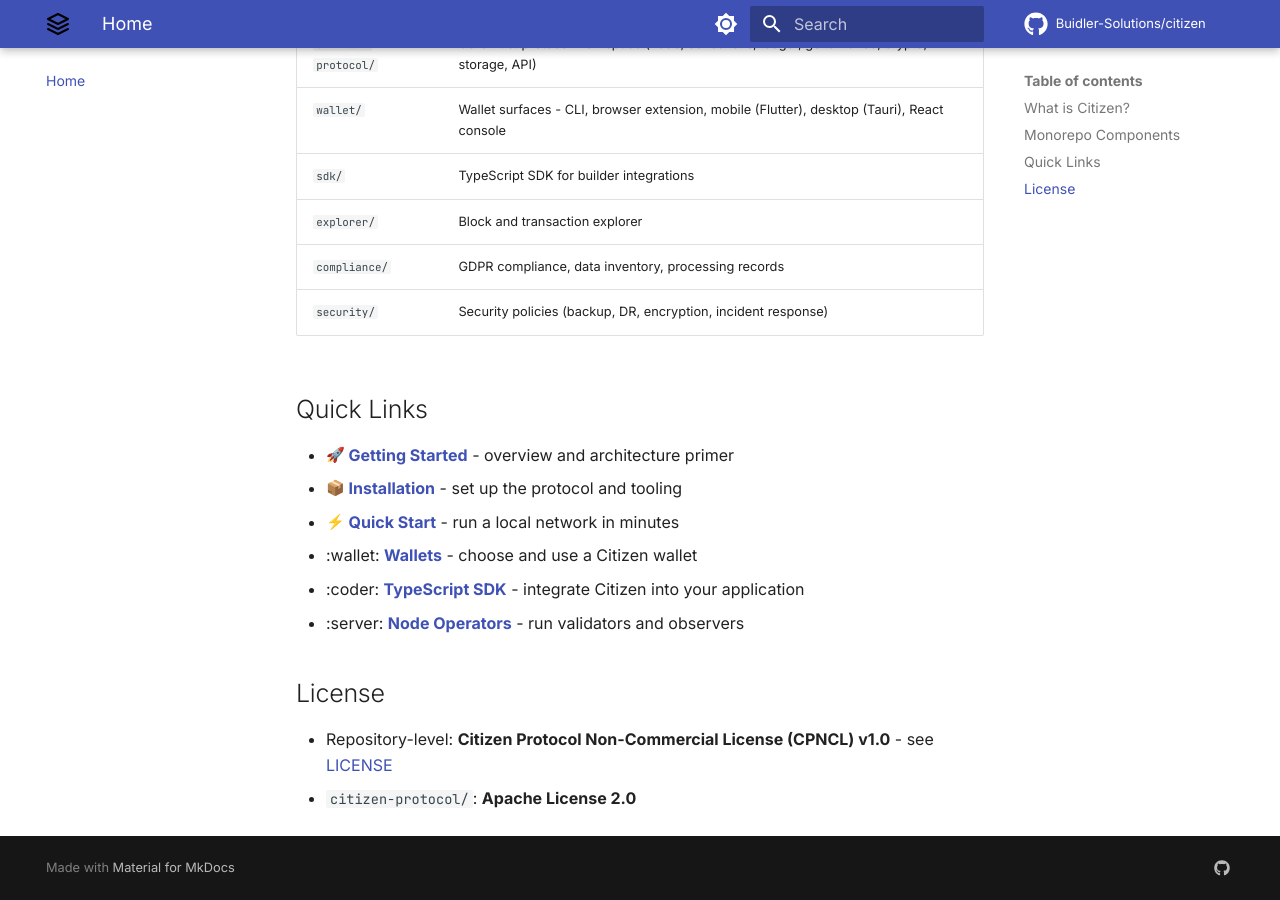
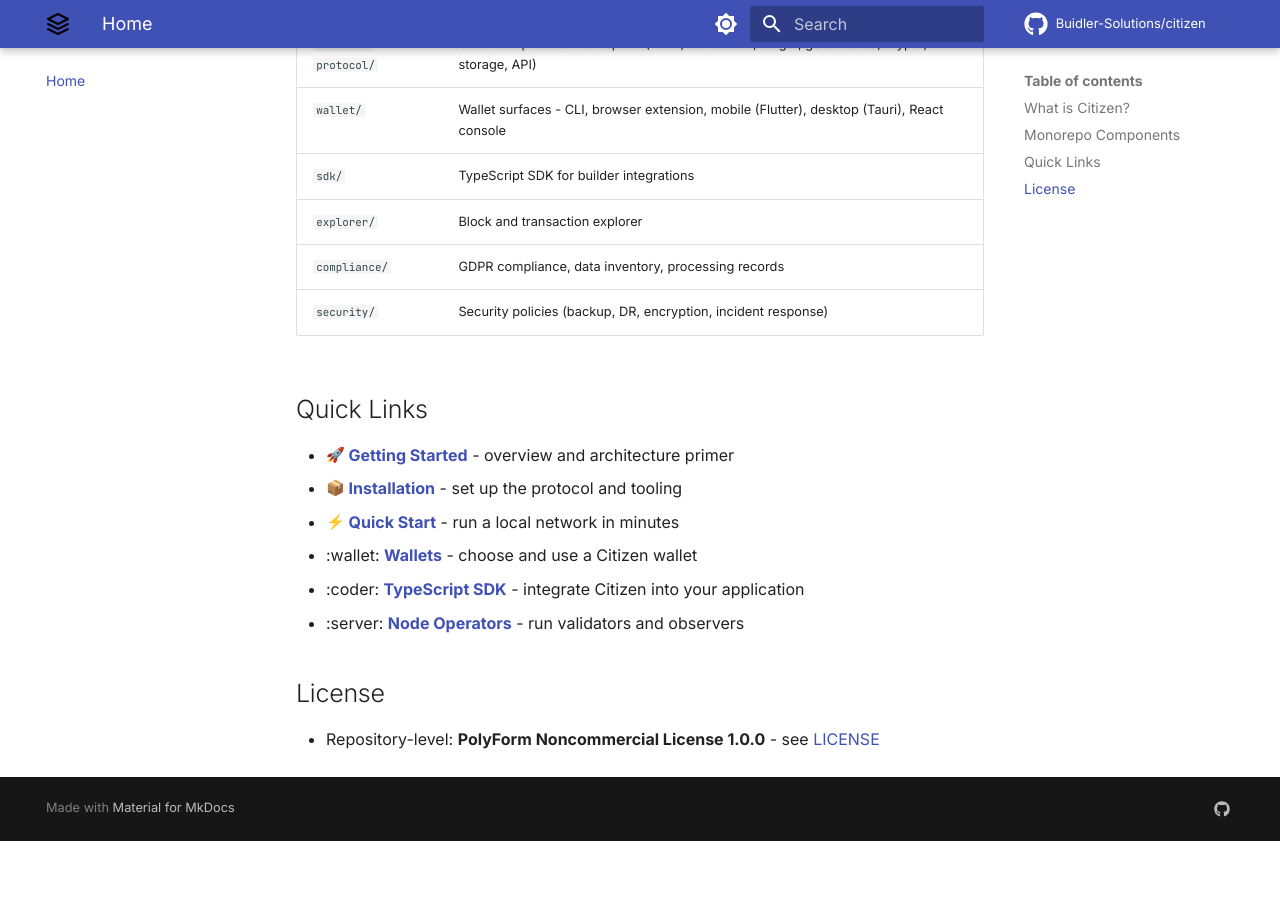
Before and after one commit to Buidler-Solutions/citizen, an MkDocs documentation site: the page built from docs/index.md, in a window 1280 px wide and 900 px high, scrolled down 815 px. Built offline with MkDocs 1.6.1 and Material for MkDocs 9.7.7, drawn with Linux system fonts in a browser that asks for light colours; emoji names are drawn with the system emoji font; comment, search, counter and statistics services are not loaded; after the commit the page ends 1656 px from its top, so only the background shows below that.

Commit message:
Switch license to PolyForm Noncommercial 1.0.0
Replace the custom CPNCL non-commercial license with the standardized
PolyForm Noncommercial License 1.0.0 and update all references.

```diff
--- a/docs/index.md
+++ b/docs/index.md
@@ -36,5 +36,4 @@ Citizen is a **governed, namespace-first blockchain protocol** designed for veri
 
 ## License
 
-- Repository-level: **Citizen Protocol Non-Commercial License (CPNCL) v1.0** - see [LICENSE](https://github.com/greenarmor/citizen/blob/main/LICENSE)
-- `citizen-protocol/`: **Apache License 2.0**
+- Repository-level: **PolyForm Noncommercial License 1.0.0** - see [LICENSE](https://github.com/Buidler-Solutions/citizen/blob/main/LICENSE)
```
Also changed, not shown: README.md (+3 -3 lines), citizen-protocol/README.md (+1 -1 lines), 2 other files.
